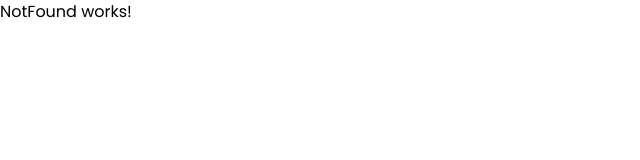
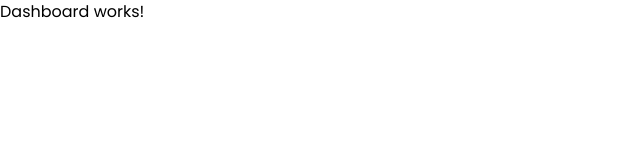
Before and after one commit to Adedoyin-Emmanuel/Recykle, a React (Vite) app: page /dashboard in a window 1280 px wide. Shown: the top 160 px of the page, without its empty margins (0-640 px from the left). Built offline with nearby package versions, Linux system fonts and the light colour scheme.

Commit message:
Added user dashboard

```diff
--- a/src/App.tsx
+++ b/src/App.tsx
@@ -18,6 +18,7 @@ import CompanyProfileEdit from "./pages/CompanyProfileEdit/CompanyProfileEdit";
 import CompanySettings from "./pages/CompanySettings/CompanySettings";
 import CompanySubmissions from "./pages/CompanySubmissions/CompanySubmissions";
 import CompanyMaterials from "./pages/CompanyMaterials/CompanyMaterials";
+import Dashboard from "./pages/Dashboard/Dashboard";
 
 const App = () => {
   return (
@@ -26,6 +27,10 @@ const App = () => {
         {/* Users Routes */}
         <Route path="/" element={<Home />}></Route>
         <Route path="/auth" element={<Auth />}></Route>
+        <Route
+          path="/dashboard"
+          element={<ProtectedRoute children={<Dashboard />} />}
+        ></Route>
         <Route
           path="/recycle"
           element={<ProtectedRoute children={<Recycle />} />}
--- /dev/null
+++ b/src/pages/Dashboard/Dashboard.tsx
@@ -0,0 +1,18 @@
+
+import React from "react";
+import {Link, useNavigate} from "react-router-dom";
+
+interface DashboardProps {
+
+}
+
+const Dashboard:React.FC = (): JSX.Element => {
+    const navigateTo = useNavigate();
+    return (
+        <React.Fragment>
+            <h1>Dashboard works!</h1>
+        </React.Fragment>
+    );
+}
+
+export default Dashboard;
```
